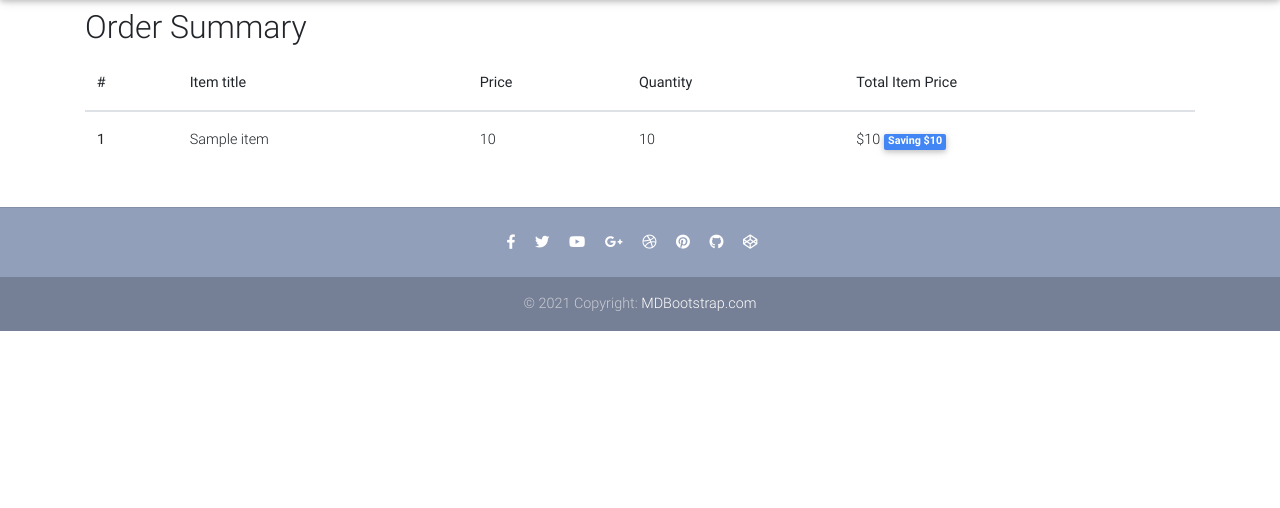
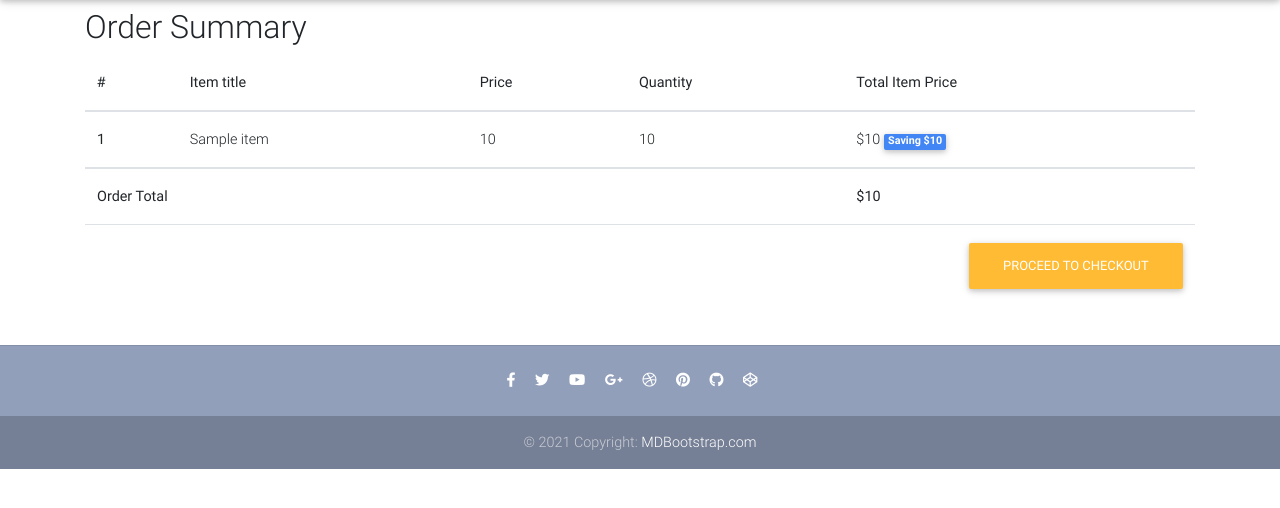
Before and after one commit to Brainisthekey/Django-eCommerce, a Django app: template templates/order-summary.html in a window 1280 px wide. Shown: the part 64-572 px from the top of the page. Run offline with Django 3.2, Linux system fonts and the light colour scheme; the template is opened without the code that fills it: most values are stand-ins (such as "Sample title", 1, 10 or a date in 2020); parts of the project's set-up code (start-up, migrations or seed data) failed here and were passed over; some libraries are stand-ins or nearby versions.

Commit message:
feat:added total price to the table and redirect buttom

```diff
--- a/templates/navbar.html
+++ b/templates/navbar.html
@@ -34,7 +34,7 @@
         <ul class="navbar-nav nav-flex-icons">
           {% if request.user.is_authenticated %}
           <li class="nav-item">
-            <a href="{% url 'core:checkout' %}" class="nav-link waves-effect">
+            <a href="{% url 'core:order-summary' %}" class="nav-link waves-effect">
               <span class="badge red z-depth-1 mr-1"> {{ request.user|cart_item_count }} </span>
               <i class="fas fa-shopping-cart"></i>
               <span class="clearfix d-none d-sm-inline-block"> Cart </span>
--- a/templates/order-summary.html
+++ b/templates/order-summary.html
@@ -18,7 +18,7 @@
               <tbody>
                 {% for order_item in objects.items.all %}
                 <tr>
-                  <th scope="row">1</th>
+                  <th scope="row">{{ forloop.counter }}</th>
                   <td>{{ order_item.item.title }}</td>
                   <td>{{ order_item.item.price }}</td>
                   <td>{{ order_item.quantity }}</td>
@@ -33,7 +33,15 @@
                 </tr>
                 {% endfor %}
               </tbody>
+                <tr>
+                    <td colspan="4"><b>Order Total</b></td>
+                    <td><b>${{ objects.get_total }}</b></td>
+                </tr>
+                <tr>
+                    <td colspan="5"><a class='btn btn-warning float-right' href="/checkout/">Proceed to checkout</a></td>
+                </tr>
             </table>
+
 
           </div>
     </div>
```
Also changed, not shown: core/models.py (+12 -0 lines).
